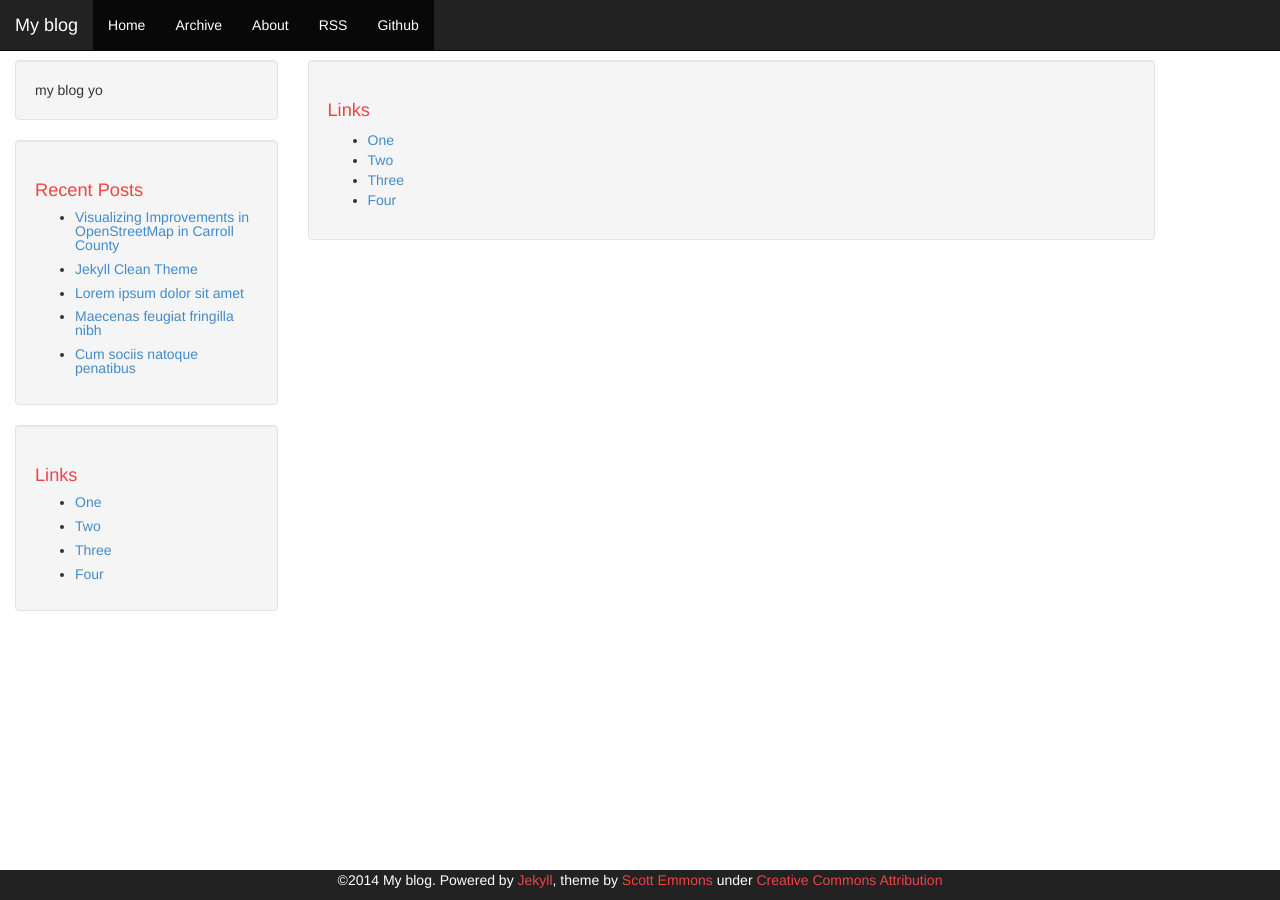
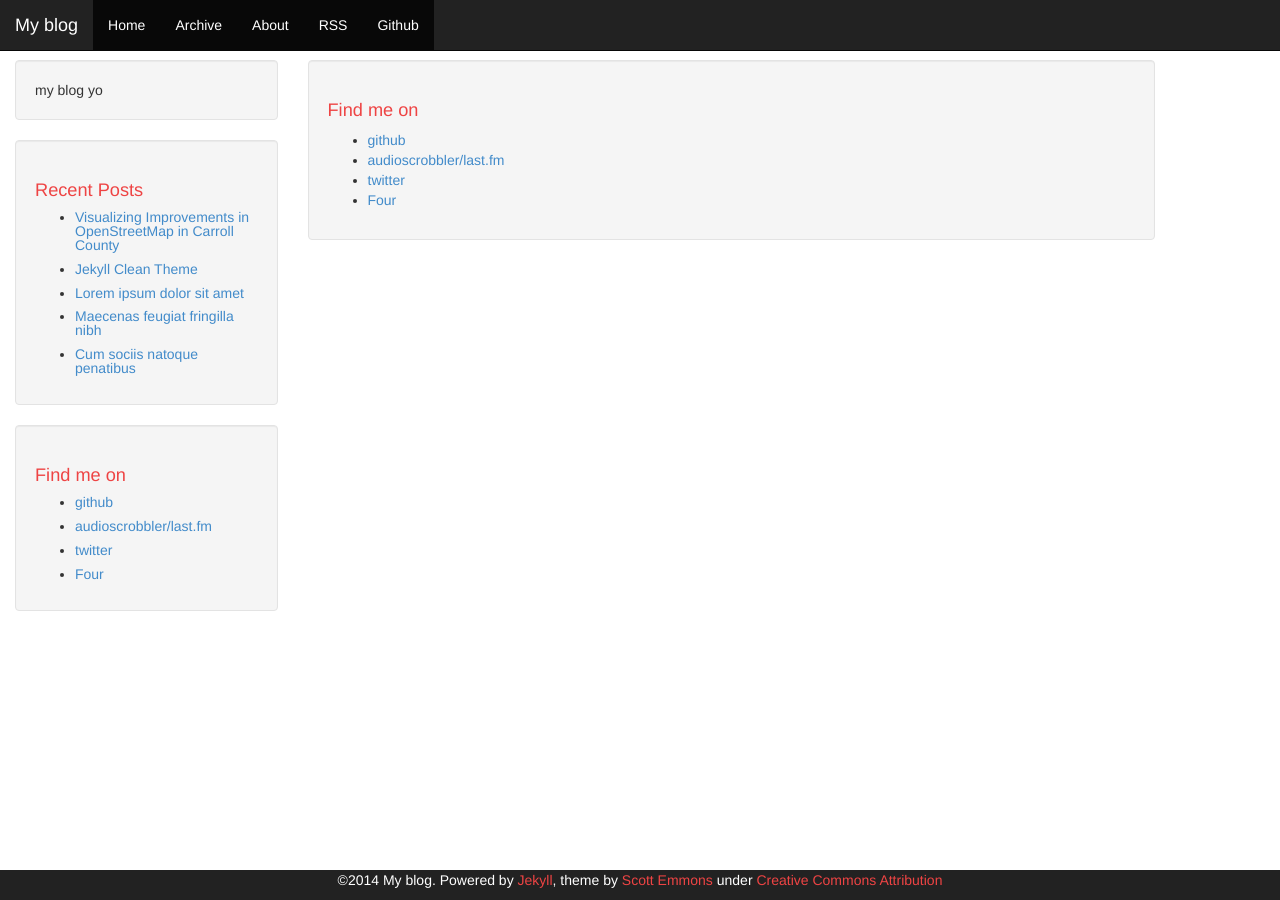
Before and after one commit to skorasaurus/skorasaurus.github.io, a Jekyll site: the page built from links.html, in a window 1280 px wide. Built offline with Jekyll 4.4.1, drawn with Linux system fonts in a browser that asks for light colours; Markdown is read by kramdown in place of the engine named in the settings.

Commit message:
update side links

```diff
--- a/_includes/links-list.html
+++ b/_includes/links-list.html
@@ -1,7 +1,7 @@
-<h1>Links</h1>
+<h1>Find me on </h1>
 <ul>
-  <li><a href="#">One</a></li>
-  <li><a href="#">Two</a></li>
-  <li><a href="#">Three</a></li>
+  <li><a href="https://github.com/skorasaurus">github</a></li>
+  <li><a href="http://www.last.fm/user/keyshawn">audioscrobbler/last.fm</a></li>
+  <li><a href="https://twitter.com/skorasaurus">twitter</a></li>
   <li><a href="#">Four</a></li>
 </ul>
```
